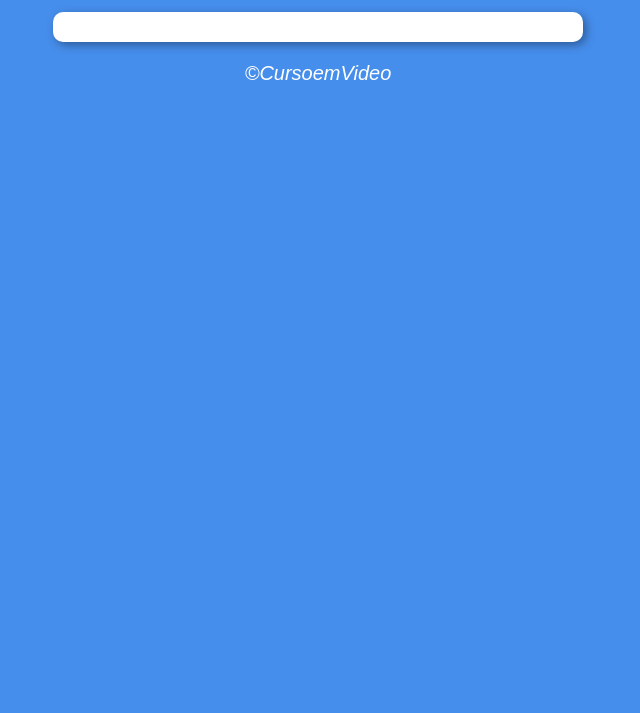
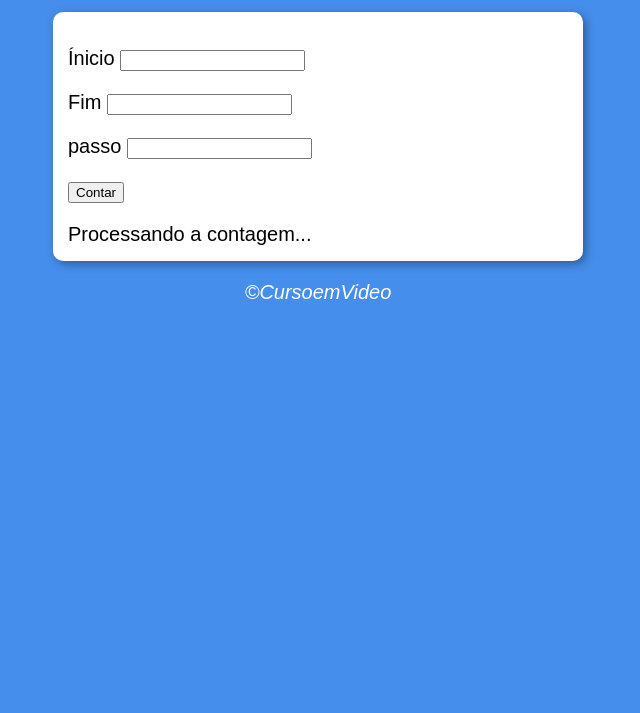
Before and after one commit to danielataty/javascript, a plain HTML site: page Aula 14 ex/ex016/modelo.html in a window 1280 px wide. Shown: the part 87-800 px from the top of the page, without its empty margins (322-962 px from the left). Drawn offline with Linux system fonts and the light colour scheme.

Commit message:
novo exercício

```diff
--- a/Aula 14 ex/ex016/modelo.html
+++ b/Aula 14 ex/ex016/modelo.html
@@ -4,21 +4,39 @@
     <meta charset="UTF-8">
     <meta name="viewport" content="width=device-width, initial-scale=1.0">
     <link rel="stylesheet" href="style.css">
-    <title>Modelo de Exercíco </title>
+    <title>Super cobtador </title>
 </head>
 <body>
 
     <header>
-        <h1>Título</h1>
+        <h1>Vamos contar!</h1>
     </header>
 
     <section>
         <div>
+            <p>
+                <label for="ini">Ínicio</label>
+                <input type="number" name="inicio" id="ini">
+
+            </p>
+            <p>
+                <label for="fim">Fim</label>
+                <input type="number" name="fim" id="fim">
+            </p>
+
+            <p>
+                <label for="passo">passo</label>
+                <input type="number" name="passo" id="passo">
+            </p>
+
+            <p>
+                <input type="button" value="Contar" id="contar" onclick="contar()">
+            </p>
 
         </div>
 
-        <div>
-
+        <div id="res">
+            Processando a contagem...
         </div>
 
     </section>
--- a/Aula 14 ex/ex016/script.js
+++ b/Aula 14 ex/ex016/script.js
@@ -0,0 +1,40 @@
+function contar(){
+    var ini = document.getElementById('ini')
+    var fim = document.getElementById('fim')
+    var passo = document.getElementById('passo')
+    var res = document.getElementById('res')
+
+    if(ini.value.length == 0 || fim.value.length == 0 || passo.value.length == 0){
+        //window.alert('[ERRO!] Faltam dados')
+        res.innerHTML = 'Impossível contar!'
+    } else {
+        res.innerHTML = 'Contando: <br >'
+        i = Number(ini.value)
+        f = Number(fim.value)
+        p = Number(passo.value)
+
+        if (p <= 0){
+            window.alert('Passp inválido! Considerando PASSO 1')
+            p = 1
+        }
+
+        if (i < f){
+         for(var c = i; c <= f; c+= p){
+            // crescente
+            res.innerText += ` ${c} \u{1F449}`
+            }
+
+        } else{
+            for( var c = i; c >= f; c -= p){
+                // regressiva
+                res.innerText += ` ${c} \u{1F449}`
+            }
+        }
+        res.innerHTML += `\u{1F3C1}`
+
+    }
+
+
+
+
+}
```
Also changed, not shown: Aula 14 ex/ex017/modelo.html (+10 -4 lines), Aula 14 ex/ex017/script.js (+20 -0 lines).
